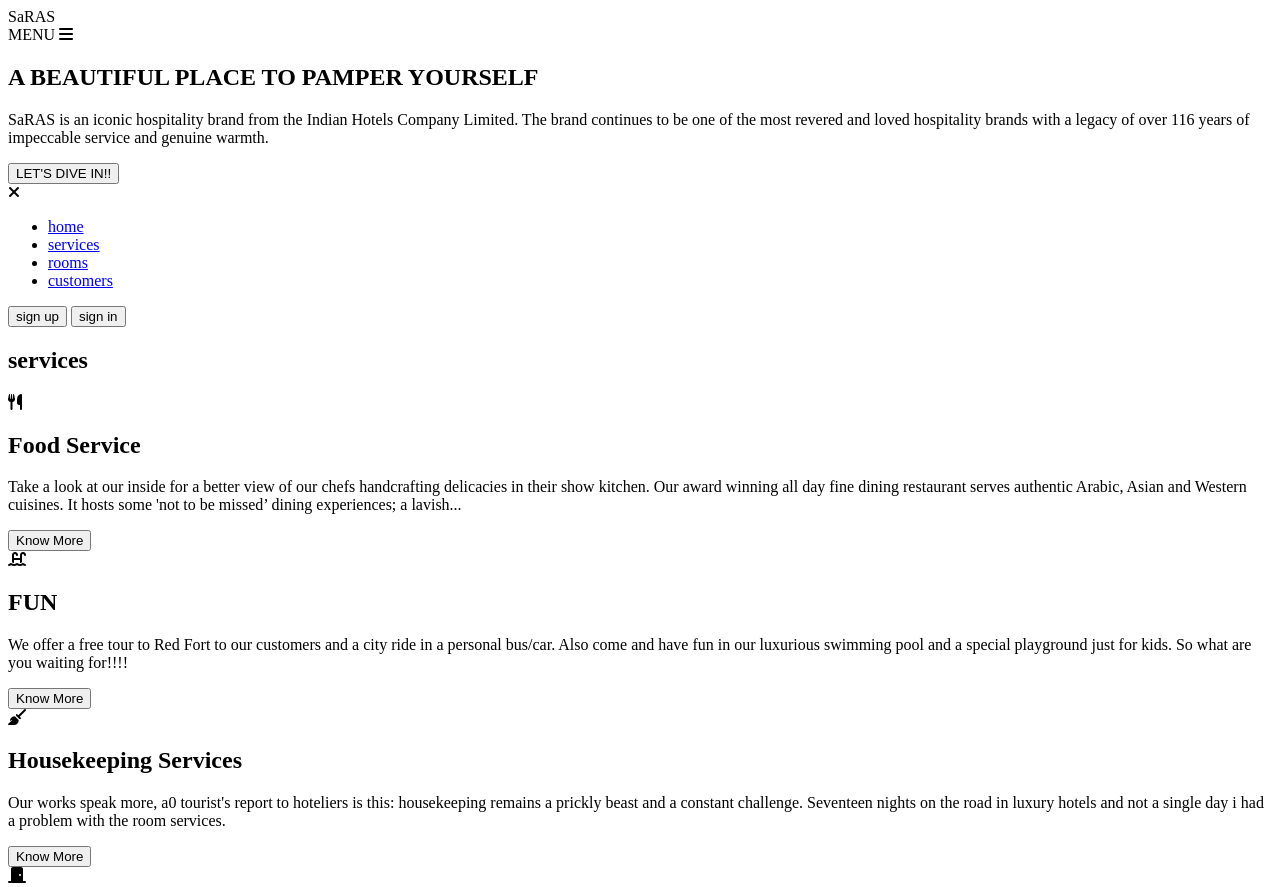
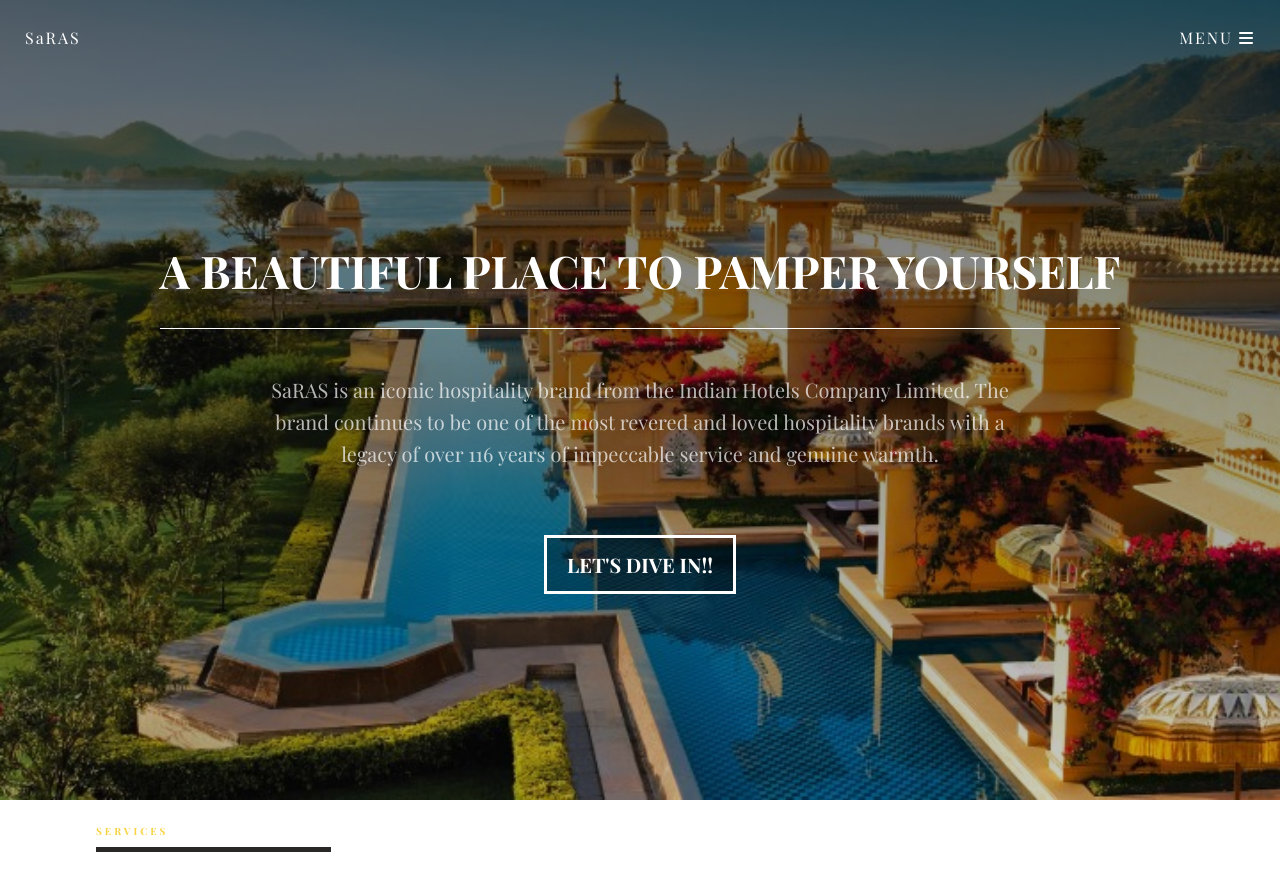
Before and after one commit to AryanB13/SaRAS, a plain HTML site: page indexf1.html in a window 1280 px wide. Shown: the top 887 px of the page. Drawn offline with nearby package versions, Linux system fonts and the light colour scheme; files whose address does not match are found by name.

Commit message:
Update indexf1.html

```diff
--- a/indexf1.html
+++ b/indexf1.html
@@ -4,7 +4,7 @@
         <meta charset="utf-8">
         <title>SaRAS</title>
         <meta name="viewport" content="width=device-width, initial-scale=1">
-        <link rel="stylesheet" href="main.css">
+        <link rel="stylesheet" href="main1.css">
         <script src="https://kit.fontawesome.com/dbed6b6114.js" crossorigin="anonymous"></script>
         <link rel = "icon" href = "images/abcd.png" type = "image/png">
     </head>
```
